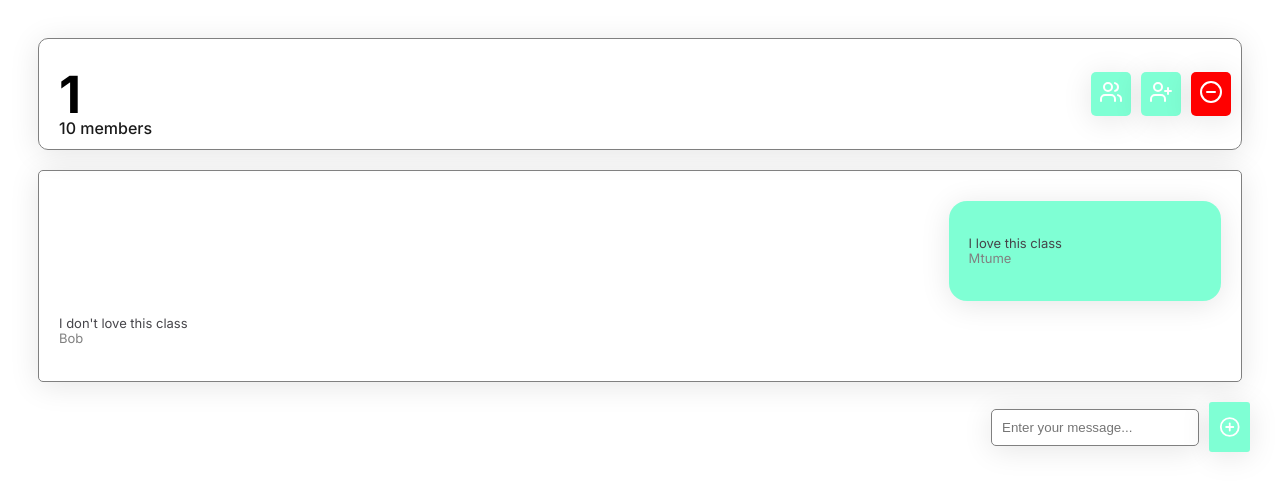
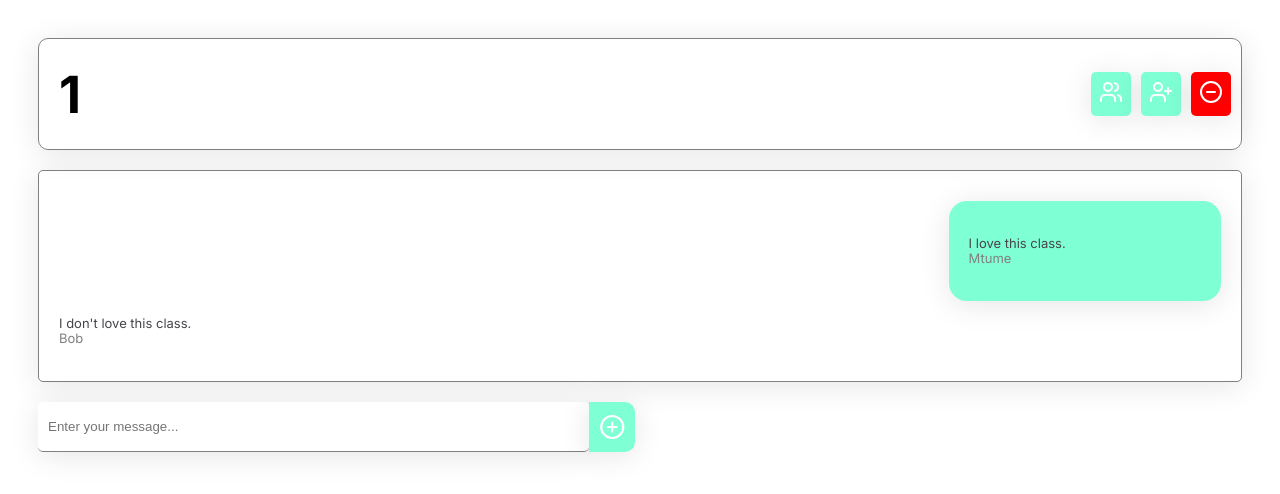
Before and after one commit to mtumae/webdevproj-StudyCircle, a React (Vite) app: page /groups/1 in a window 1280 px wide. Shown: the top 494 px of the page. Built offline with nearby package versions, Linux system fonts and the light colour scheme.

Commit message:
Leave group and invite users function added

```diff
--- a/src/Groups.css
+++ b/src/Groups.css
@@ -98,21 +98,32 @@ button{
     background-color: aquamarine;
 }
 
-.container{
-    position: fixed;
+.input-box{
+
     display: flex;
+    z-index: 50;
     right: 0;
-    margin-right: 10px;
-    align-items: center;
+    margin-right: 3%;
+    margin-top: 20px;
+    width: 50%;
+    align-self: center;
 
 }
 
 .plus-icon{
     background-color: aquamarine;
+    border-radius:0px 10px 10px 0px ;
     box-shadow: 0 4px 30px rgba(0, 0, 0, 0.1);
-    border-radius: 3px;
+    border: 1px gray;
     color: white;
+    margin-right: 5px;
     padding: 10px;
+    cursor: pointer;
+    transition: 0.3s;
+}
+
+.plus-icon:hover{
+    padding: 12px;
 }
 
 /* .plus-icon:hover{
@@ -123,7 +134,10 @@ input{
     padding: 10px;
     display: flex;
     flex:wrap;
-    border-radius: 40px;
-    border:1px solid gray;
-
+    border-radius: 0px 0px 0px 0px;
+    border-left: 1px;
+    border-top: 1px;
+    border-right: 1px;
+    border-bottom: gray solid 1px;
+    width: 100%;
 }
--- a/src/Groups.jsx
+++ b/src/Groups.jsx
@@ -1,5 +1,5 @@
 import './Groups.css'
-import { useParams } from 'react-router-dom'
+import { useNavigate, useParams } from 'react-router-dom'
 import { useState } from 'react'
 import { CirclePlus } from 'lucide-react'
 import { useEffect } from 'react'
@@ -8,14 +8,33 @@ import { useEffect } from 'react'
 
 
 export default function Groups() {
+  const params = useParams()
+  const navigate = useNavigate()
   const[msg, setMsg]=useState("")
-  const[oldmessages, setOldMessages]=useState([{user:"Mtume", msg:"I love this class", file:null}, {user:"Bob", msg:"I don't love this class"}])//populate with messages from object
+  const [copy, setCopy]=useState('')
+  const[oldmessages, setOldMessages]=useState([{user:"Mtume", msg:"I love this class.", file:null}, {user:"Bob", msg:"I don't love this class."}])//populate with messages from object
   const[newmessages, setNewMessages]=useState([""])
 
 
+  function LeaveGroup(){
+    if(confirm("Are you sure you want to leave "+params.label)){
+      navigate("/")
+    }
+  }
 
 
-  const onEnter=(e) =>{
+  async function InviteUser(){
+    setCopy("https://StudyCircle.com/groups/"+params.label)
+    try{
+      await navigator.clipboard.writeText(copy)
+      alert("Invite link copied to clipboard! \n You can also copy the text here: "+copy)
+    }catch(error){
+      console.log(error)
+    }
+  }
+
+
+  function onEnter(e){
       if (e.key === 'Enter') {
         const msgobj = {user:"Mtume", msg:msg}
         setNewMessages(msgobj)
@@ -26,8 +45,7 @@ export default function Groups() {
   }
 
 
-  const params = useParams()
-  console.log(params)
+
 
 
   return (
@@ -35,21 +53,18 @@ export default function Groups() {
     <div class="header">
         <div class="title">
           <h1>{params.label}</h1>
-          <a href="users.html">10 members</a>
         </div>
-
         <div class="flex-box">
           <button>
             <svg xmlns="http://www.w3.org/2000/svg" width="24" height="24" viewBox="0 0 24 24" fill="none" stroke="currentColor" stroke-width="2" stroke-linecap="round" stroke-linejoin="round" class="lucide lucide-users-icon lucide-users"><path d="M16 21v-2a4 4 0 0 0-4-4H6a4 4 0 0 0-4 4v2"/><path d="M16 3.128a4 4 0 0 1 0 7.744"/><path d="M22 21v-2a4 4 0 0 0-3-3.87"/><circle cx="9" cy="7" r="4"/></svg>
           </button>
-          <button>
+          <button onClick={InviteUser}>
             <svg xmlns="http://www.w3.org/2000/svg" width="24" height="24" viewBox="0 0 24 24" fill="none" stroke="currentColor" stroke-width="2" stroke-linecap="round" stroke-linejoin="round" class="lucide lucide-user-plus-icon lucide-user-plus"><path d="M16 21v-2a4 4 0 0 0-4-4H6a4 4 0 0 0-4 4v2"/><circle cx="9" cy="7" r="4"/><line x1="19" x2="19" y1="8" y2="14"/><line x1="22" x2="16" y1="11" y2="11"/></svg>
           </button>
-          <button class="destructive-button">
+          <button onClick={LeaveGroup} class="destructive-button">
             <svg xmlns="http://www.w3.org/2000/svg" width="24" height="24" viewBox="0 0 24 24" fill="none" stroke="currentColor" stroke-width="2" stroke-linecap="round" stroke-linejoin="round" class="lucide lucide-circle-minus-icon lucide-circle-minus"><circle cx="12" cy="12" r="10"/><path d="M8 12h8"/></svg>
           </button>
         </div>
-
       </div>
 
       <div class='chat-box'>
@@ -67,7 +82,7 @@ export default function Groups() {
           </div>
         ))}
       </div>
-        <div class="container">
+        <div class="input-box">
                 <input
                   onKeyDown={(e)=>{onEnter(e)}}
                   onChange={
--- a/src/Home.jsx
+++ b/src/Home.jsx
@@ -72,7 +72,7 @@ export default function Home(){
                     <div key={id} class="group-box">
                         <div class="flex">
                             <h1 style={{color:g.color}}>{g.label}</h1>
-                            <SquarePlus onClick={()=>{navigate("/groups/"+g)}} class="group-box-icon" color={g.color} />
+                            <SquarePlus onClick={()=>{navigate("/groups/"+g.label)}} class="group-box-icon" color={g.color} />
                         </div>
                         <p>{g.members.toString()} members</p>
                     </div>
```
